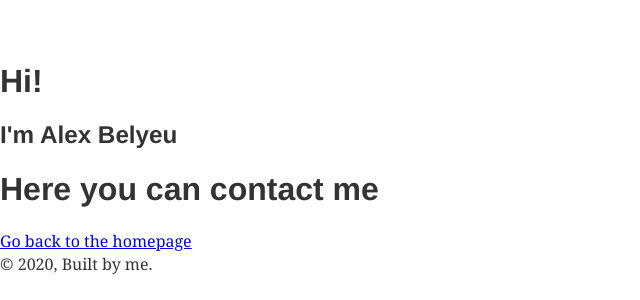
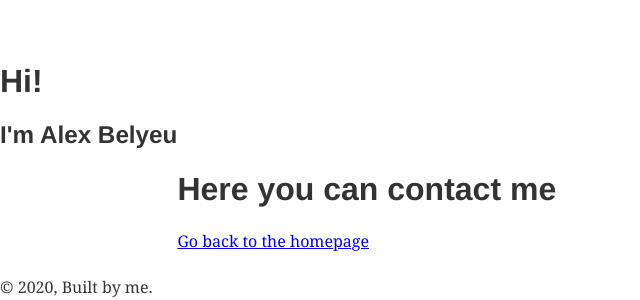
Before and after one commit to alexbelyeu/portfolio, a Gatsby site: page /contact in a window 1280 px wide. Shown: the part 1136-1436 px from the top of the page, without its empty margins (0-640 px from the left). Before the commit the page ends 1412 px from the top, so only its background shows below. Built offline with nearby package versions, Linux system fonts and the light colour scheme; Gatsby itself is replaced by a stand-in of ours; what typography-theme-ocean-beach would draw is missing.

Commit message:
Fix weird layout

```diff
--- a/src/pages/contact.js
+++ b/src/pages/contact.js
@@ -7,8 +7,16 @@ import SEO from "../components/seo"
 const Contact = () => (
   <LayoutPortfolio>
     <SEO title="Say hi!" />
-    <h1>Here you can contact me</h1>
-    <Link to="/">Go back to the homepage</Link>
+    <div
+      style={{
+        margin: `0 auto`,
+        maxWidth: 960,
+        padding: `0 1.0875rem 1.45rem`,
+      }}
+    >
+      <h1>Here you can contact me</h1>
+      <Link to="/">Go back to the homepage</Link>
+    </div>
   </LayoutPortfolio>
 )
 
```
Also changed, not shown: src/pages/404.js (+10 -2 lines), src/pages/projects.js (+14 -6 lines).
